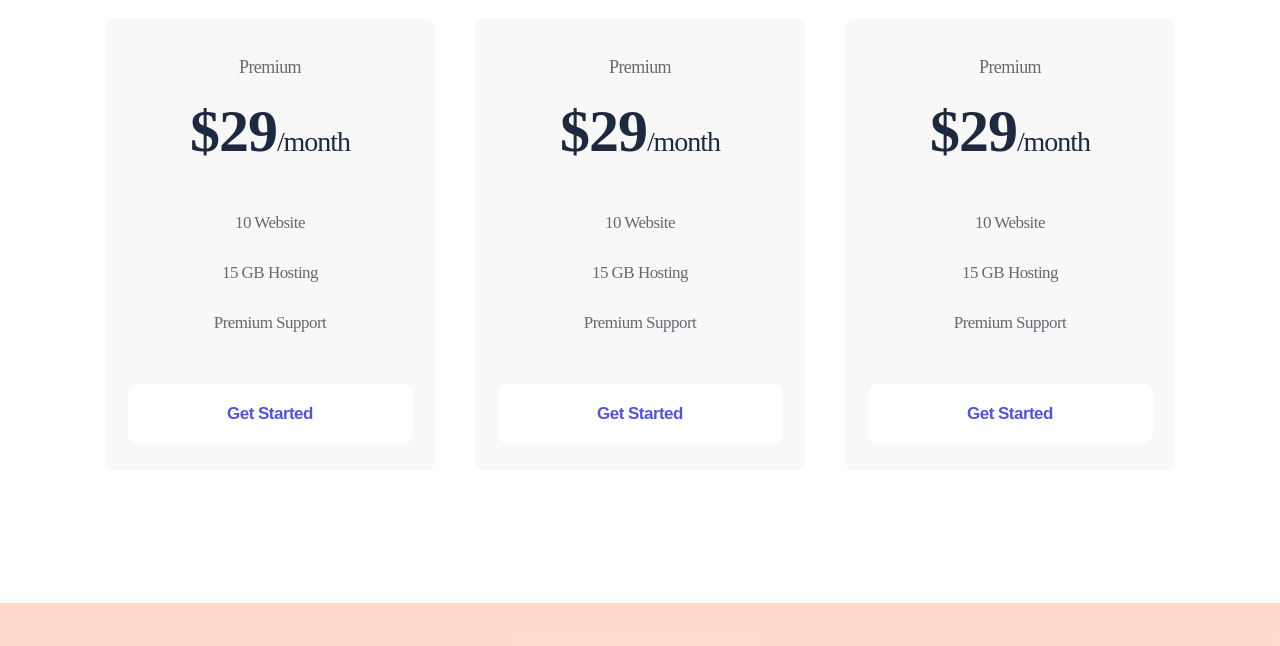
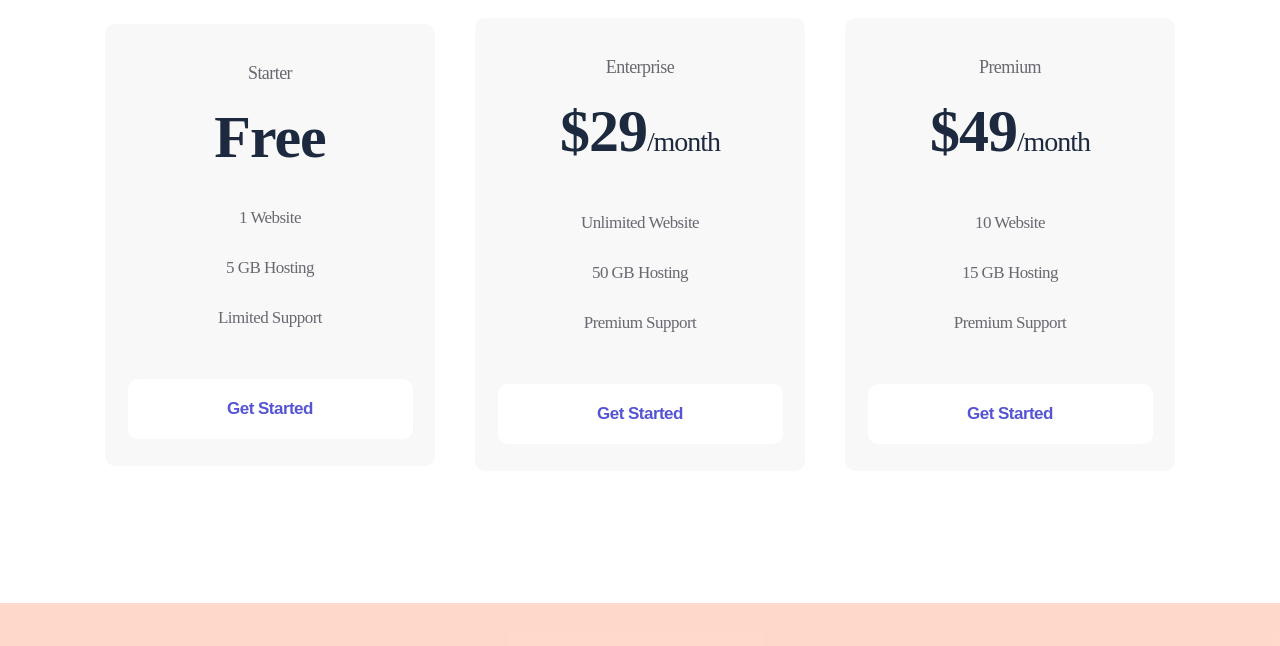
Before and after one commit to ebattb/maraphone, a plain HTML site: page index.html in a window 1280 px wide. Shown: the part 1655-2301 px from the top of the page. Drawn offline with Linux system fonts and the light colour scheme.

Commit message:
Add files via upload

```diff
--- a/index.html
+++ b/index.html
@@ -72,14 +72,25 @@
         <h2 class="plan_title">Get the right plan for future</h2>
         <div class="plan_flex">
             <div class="item">
-                <p class="item_text">Premium</p>
+                <p class="item_text">Starter</p>
+                <h3 class="item_title">Free</h3>
+                <ul>
+                    <li class="item_li">1 Website</li>
+                    <li class="item_li">5 GB Hosting</li>
+                    <li class="item_li">Limited Support</li>
+                </ul>
+                <button class="button button_item">Get Started</button>
+            </div>
+
+            <div class="item">
+                <p class="item_text">Enterprise</p>
                 <h3 class="item_title">
                     $29<span>/month</span>
 
                 </h3>
                 <ul>
-                    <li class="item_li">10 Website</li>
-                    <li class="item_li">15 GB Hosting</li>
+                    <li class="item_li">Unlimited Website</li>
+                    <li class="item_li">50 GB Hosting</li>
                     <li class="item_li">Premium Support</li>
                 </ul>
                 <button class="button button_item">Get Started</button>
@@ -88,21 +99,7 @@
             <div class="item">
                 <p class="item_text">Premium</p>
                 <h3 class="item_title">
-                    $29<span>/month</span>
-
-                </h3>
-                <ul>
-                    <li class="item_li">10 Website</li>
-                    <li class="item_li">15 GB Hosting</li>
-                    <li class="item_li">Premium Support</li>
-                </ul>
-                <button class="button button_item">Get Started</button>
-            </div>
-
-            <div class="item">
-                <p class="item_text">Premium</p>
-                <h3 class="item_title">
-                    $29<span>/month</span>
+                    $49<span>/month</span>
 
                 </h3>
                 <ul>
```
